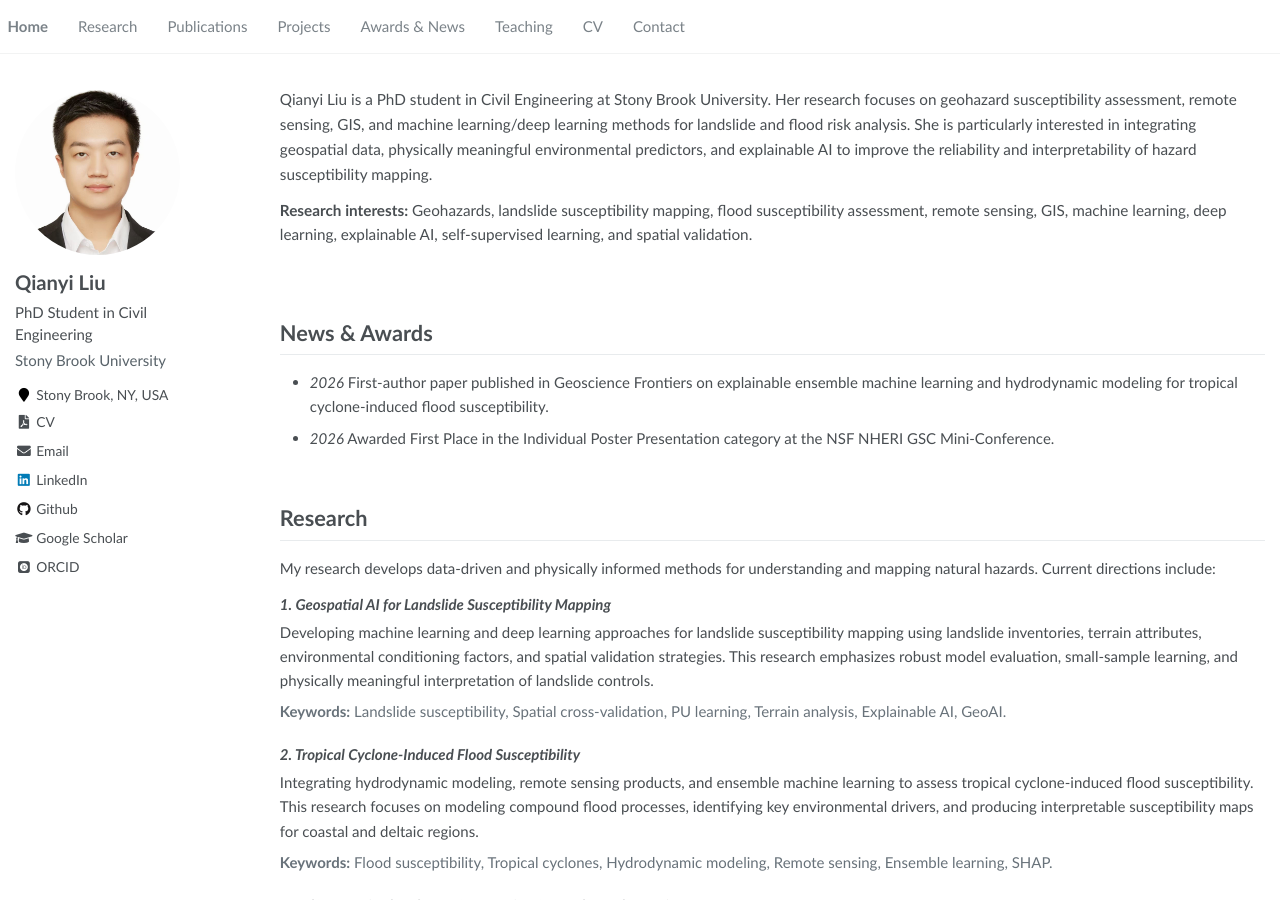
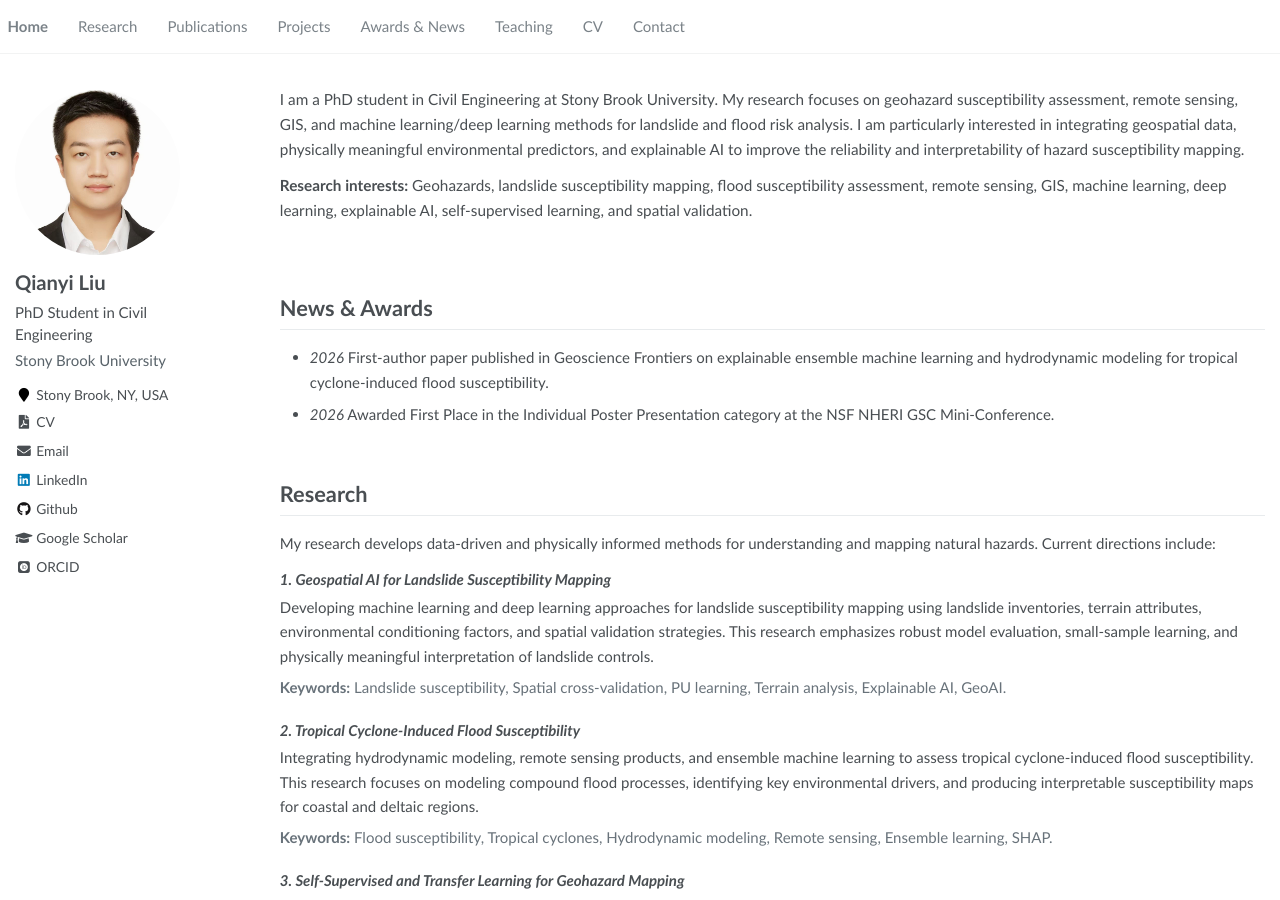
Before and after one commit to qianyiliu-lab/qianyiliu-lab.github.io, a Jekyll site: the page built from _pages/about.md, in a window 1280 px wide and 900 px high. Built offline with Jekyll 4.4.1, drawn with Linux system fonts in a browser that asks for light colours; some web fonts are replaced.

Commit message:
Use first-person profile biography

```diff
--- a/_pages/about.md
+++ b/_pages/about.md
@@ -11,7 +11,7 @@ redirect_from:
 <span class="anchor" id="about-me"></span>
 
 <div class="homepage-intro" markdown="1">
-Qianyi Liu is a PhD student in Civil Engineering at Stony Brook University. Her research focuses on geohazard susceptibility assessment, remote sensing, GIS, and machine learning/deep learning methods for landslide and flood risk analysis. She is particularly interested in integrating geospatial data, physically meaningful environmental predictors, and explainable AI to improve the reliability and interpretability of hazard susceptibility mapping.
+I am a PhD student in Civil Engineering at Stony Brook University. My research focuses on geohazard susceptibility assessment, remote sensing, GIS, and machine learning/deep learning methods for landslide and flood risk analysis. I am particularly interested in integrating geospatial data, physically meaningful environmental predictors, and explainable AI to improve the reliability and interpretability of hazard susceptibility mapping.
 
 **Research interests:** Geohazards, landslide susceptibility mapping, flood susceptibility assessment, remote sensing, GIS, machine learning, deep learning, explainable AI, self-supervised learning, and spatial validation.
 </div>
```
